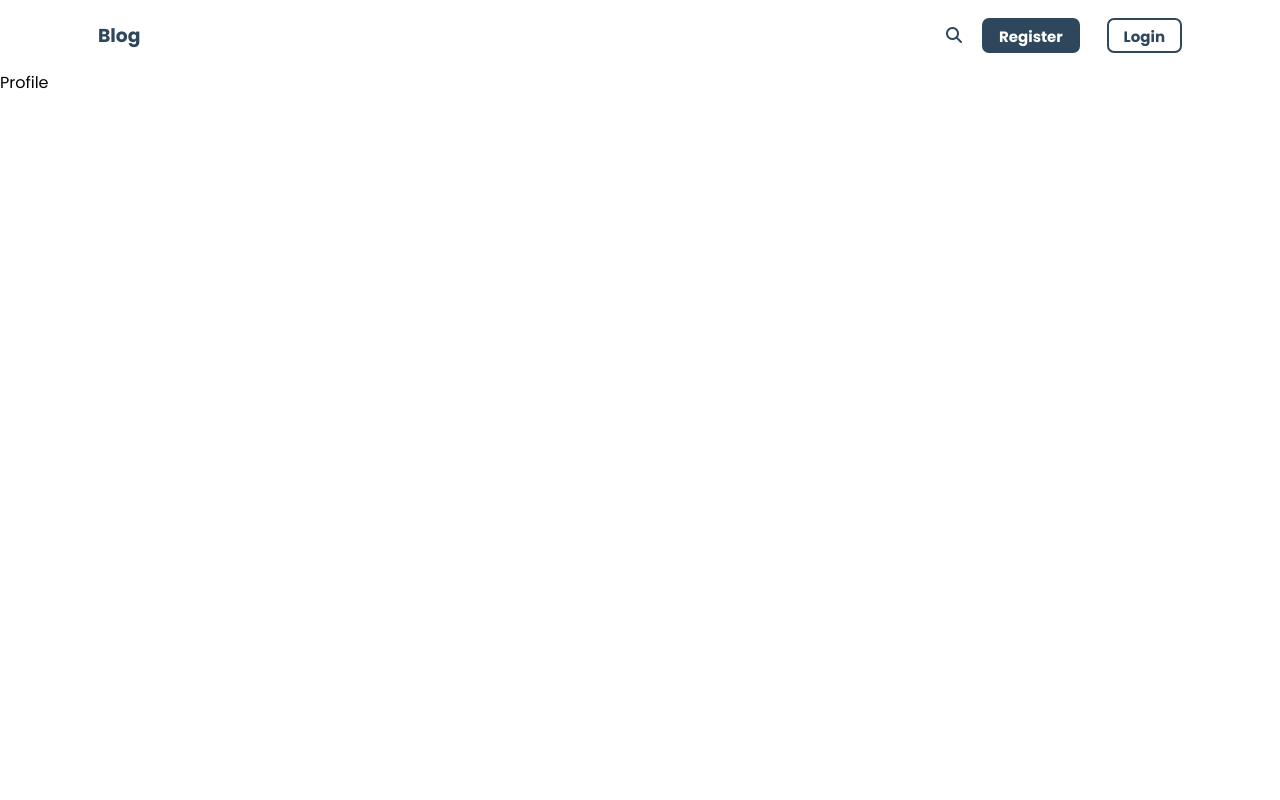
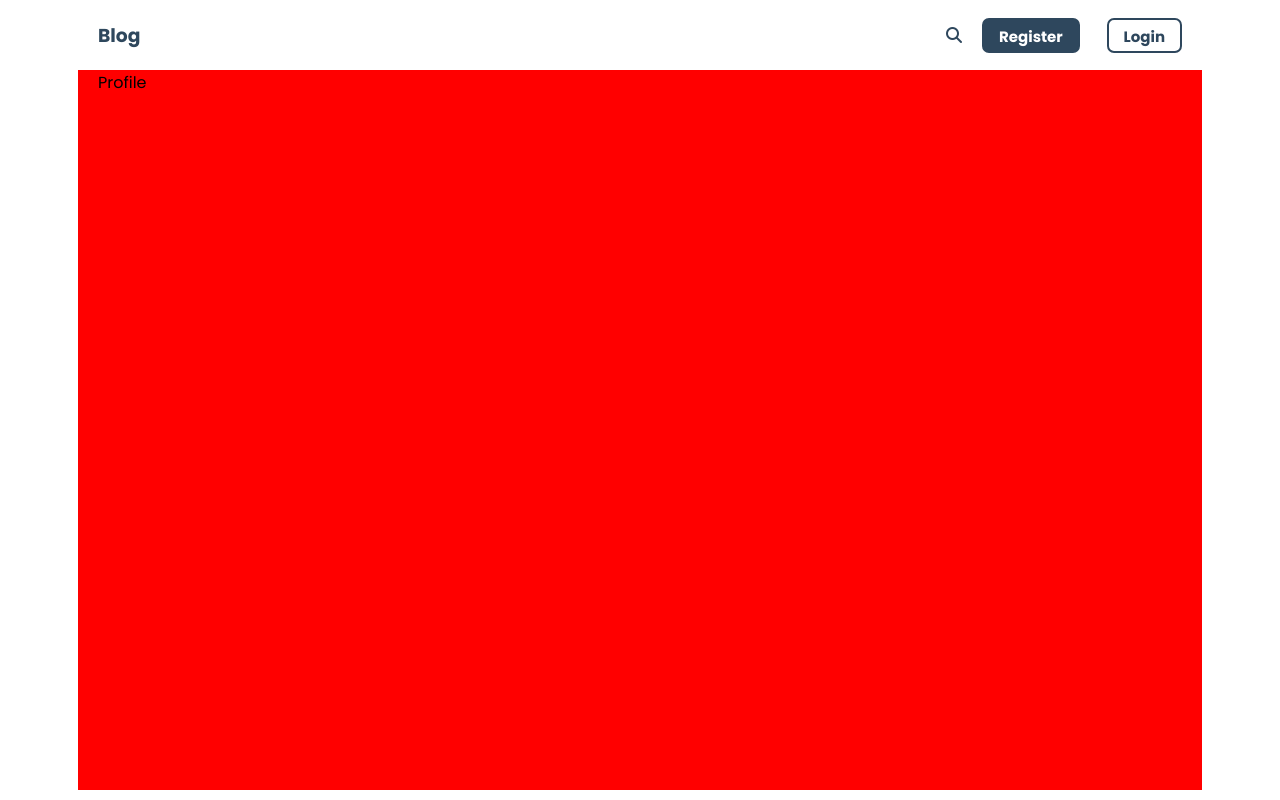
Before and after one commit to FosterSOAsare/blog-app, a React (Create React App) app: page /1 in a window 1280 px wide. Built offline with nearby package versions, Linux system fonts and the light colour scheme.

Commit message:
Scss files restructure

```diff
--- a/src/App.scss
+++ b/src/App.scss
@@ -1,6 +1,8 @@
 @import "./assets/scss/_globals";
-@import "./assets/scss/Header.scss";
+@import "./components/Header/Header.scss";
 @import "./assets/scss/Auth.scss";
+@import "./components/UserInfo/UserInfo.scss";
+@import "./Pages/Profile/Profile.scss";
 body {
 	background-color: $white;
 	width: 100%;
--- a/src/Pages/Profile/Profile.js
+++ b/src/Pages/Profile/Profile.js
@@ -8,7 +8,7 @@ const Profile = () => {
 	// Fetch blogs
 	// Fetch user data
 	// Fetch sponsors
-	return <div>Profile</div>;
+	return <main className="profile">Profile</main>;
 };
 
 export default Profile;
--- /dev/null
+++ b/src/Pages/Profile/Profile.scss
@@ -0,0 +1,7 @@
+main.profile {
+	width: 100%;
+	min-height: 90vh;
+	background-color: red;
+	display: block;
+	@include container;
+}
```
Also changed, not shown: src/components/Header/Header.scss (renamed from src/assets/scss/Header.scss), src/components/UserInfo/UserInfo.scss (added).
